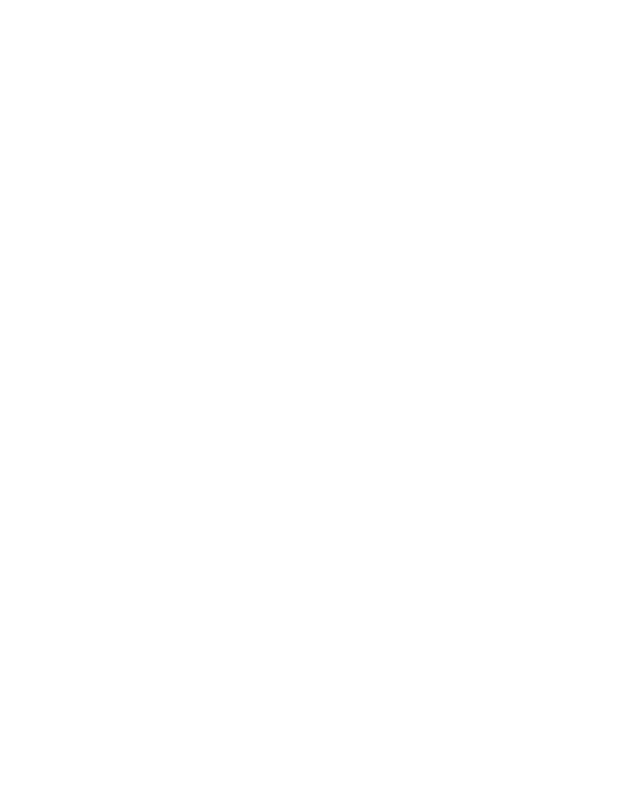
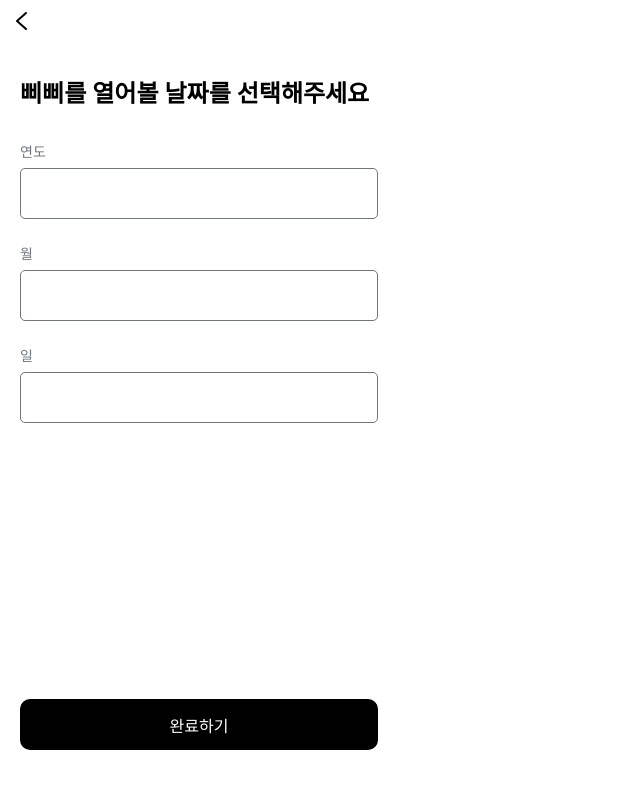
Before and after one commit to highthon-9th/frontend, a React (Create React App) app: page /bbibbiform in a window 1280 px wide. Before the commit this address had no page. Shown: the top 788 px of the page, without its empty margins (0-640 px from the left). Built offline with nearby package versions, Linux system fonts and the light colour scheme.

Commit message:
삐삐 퍼블리싱

```diff
--- a/src/components/BBiBBi/BBiBBiDetail/index.tsx
+++ b/src/components/BBiBBi/BBiBBiDetail/index.tsx
@@ -11,6 +11,16 @@
   return (
     <>
       <TopNavigation prevPage={handlePrev} />
+      <Container>
+        <BBiBBiDate>2023년 1월13일</BBiBBiDate>
+        <Title>안녕? 과거에 나에게 </Title>
+        <Content>
+          안녕..?이 삐삐를 보고 있을 때 쯤에는 대학교에 들어가서 여자친구를
+          사귀고 행복한 연애를 하고 있겠지..?🥲 여자 친구는 어때?😚 내
+          여자친구니까 엄청 예쁘지?? 😁
+        </Content>
+        <Iamge1 />
+      </Container>
     </>
   );
 };
@@ -19,5 +29,33 @@
 
 const Container = styled.div`
   width: 100%;
-  height: 100vh;
+  height: calc(100vh - 42px);
+
+  display: flex;
+  flex-direction: column;
+
+  padding-left: 16px;
+  margin-top: 14px;
 `;
+
+const BBiBBiDate = styled.p`
+  font-size: 12px;
+  color: #ff8127;
+`;
+
+const Title = styled.h1`
+  font-size: 24px;
+  font-weight: bold;
+
+  margin-top: 6px;
+`;
+
+const Content = styled.p`
+  margin-top: 24px;
+  line-height: 25px;
+`;
+
+const Iamge1 = styled.img`
+  width: 100%;
+  height: 40%;
+`;
--- /dev/null
+++ b/src/components/BBiBBi/BBiBBiForm/index.tsx
@@ -0,0 +1,77 @@
+import React, { ChangeEvent } from "react";
+import { styled } from "styled-components";
+import TopNavigation from "../../common/TopNavigation";
+import { useNavigate } from "react-router-dom";
+import TextField from "../../common/TextFileld";
+import TextInput from "../../common/TextInput";
+import { AuthBlackButton } from "../../Home";
+
+const BBiBBiForm = () => {
+  const navigate = useNavigate();
+  const handleBackPage = () => {
+    navigate("/bbibbi");
+  };
+
+  const onChange = (e: ChangeEvent<HTMLInputElement>) => {
+    const { value } = e.target;
+  };
+
+  const handlePrev = () => {};
+  return (
+    <>
+      <TopNavigation prevPage={handlePrev} />
+      <Container>
+        <Title>삐삐를 열어볼 날짜를 선택해주세요</Title>
+        <InputContainer>
+          <TextInput inputInfo="연도" onChange={onChange} />
+          <TextInput inputInfo="월" onChange={onChange} />
+          <TextInput inputInfo="일" onChange={onChange} />
+        </InputContainer>
+        <AuthBlackButton style={{ marginTop: "276px" }}>
+          완료하기
+        </AuthBlackButton>
+      </Container>
+    </>
+  );
+};
+
+export default BBiBBiForm;
+
+const InputContainer = styled.div`
+  display: flex;
+  flex-direction: column;
+
+  margin-top: 32px;
+  row-gap: 24px;
+`;
+
+const Title = styled.h1`
+  font-size: 24px;
+  font-weight: bold;
+`;
+
+const Container = styled.div`
+  width: 100%;
+  height: calc(100vh - 42px);
+  padding-left: 20px;
+  padding-top: 32px;
+`;
+
+const TitleInput = styled.input`
+  width: 100%;
+  font-size: 24px;
+  color: #70757d;
+  outline: none;
+  border: none;
+  margin-top: 23px;
+`;
+
+const ContentInput = styled.textarea`
+  width: 100%;
+
+  font-size: 16px;
+  color: #70757d;
+  outline: none;
+  border: none;
+  margin-top: 23px;
+`;
--- a/src/components/common/TextInput.tsx
+++ b/src/components/common/TextInput.tsx
@@ -4,7 +4,7 @@
 
 interface IFTextInputProps {
   inputInfo?: string;
-  name: string;
+  name?: string;
   onChange: (e: ChangeEvent<HTMLInputElement>) => void;
 }
 
--- a/src/components/common/Toast/index.tsx
+++ b/src/components/common/Toast/index.tsx
@@ -1,4 +1,3 @@
-import React from "react";
 import { styled } from "styled-components";
 import SuccessIcon from "../../../assets/SuccessIcon";
 
--- a/src/components/router/index.tsx
+++ b/src/components/router/index.tsx
@@ -15,6 +15,7 @@
       <Route path="/Signup" element={<Signup />} />
       <Route path="/list" element={<List />} />
       <Route path="/bbibbi" element={<BBiBBi />} />
+      <Route path="bbibbiform" element={<BBiBBiForm />} />
       <Route path="/bbibbi/detail/:id" element={<BBiBBiDetail />} />
     </Routes>
   );
```
